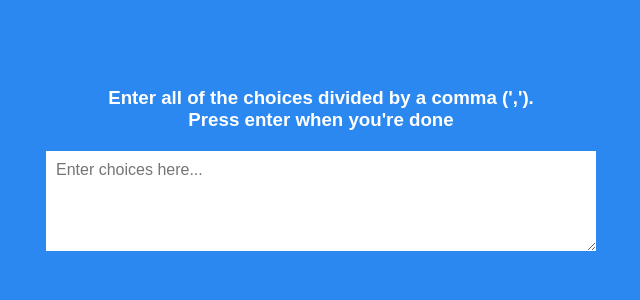
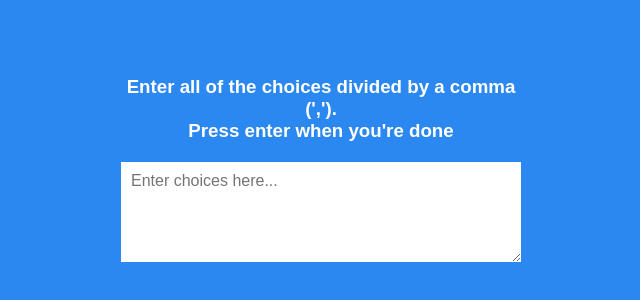
Before and after one commit to SanketDhengre/Web-Development, a plain HTML site: page Random-Choice-Picker/index.html in a window 1280 px wide. Shown: the part 226-526 px from the top of the page, without its empty margins (319-959 px from the left). Drawn offline with Linux system fonts and the light colour scheme.

Commit message:
Update style.css

```diff
--- a/Random-Choice-Picker/style.css
+++ b/Random-Choice-Picker/style.css
@@ -23,7 +23,7 @@ h3 {
 }
 
 .container {
-    width: 550px;
+    width: 400px;
 }
 
 textarea {
```
